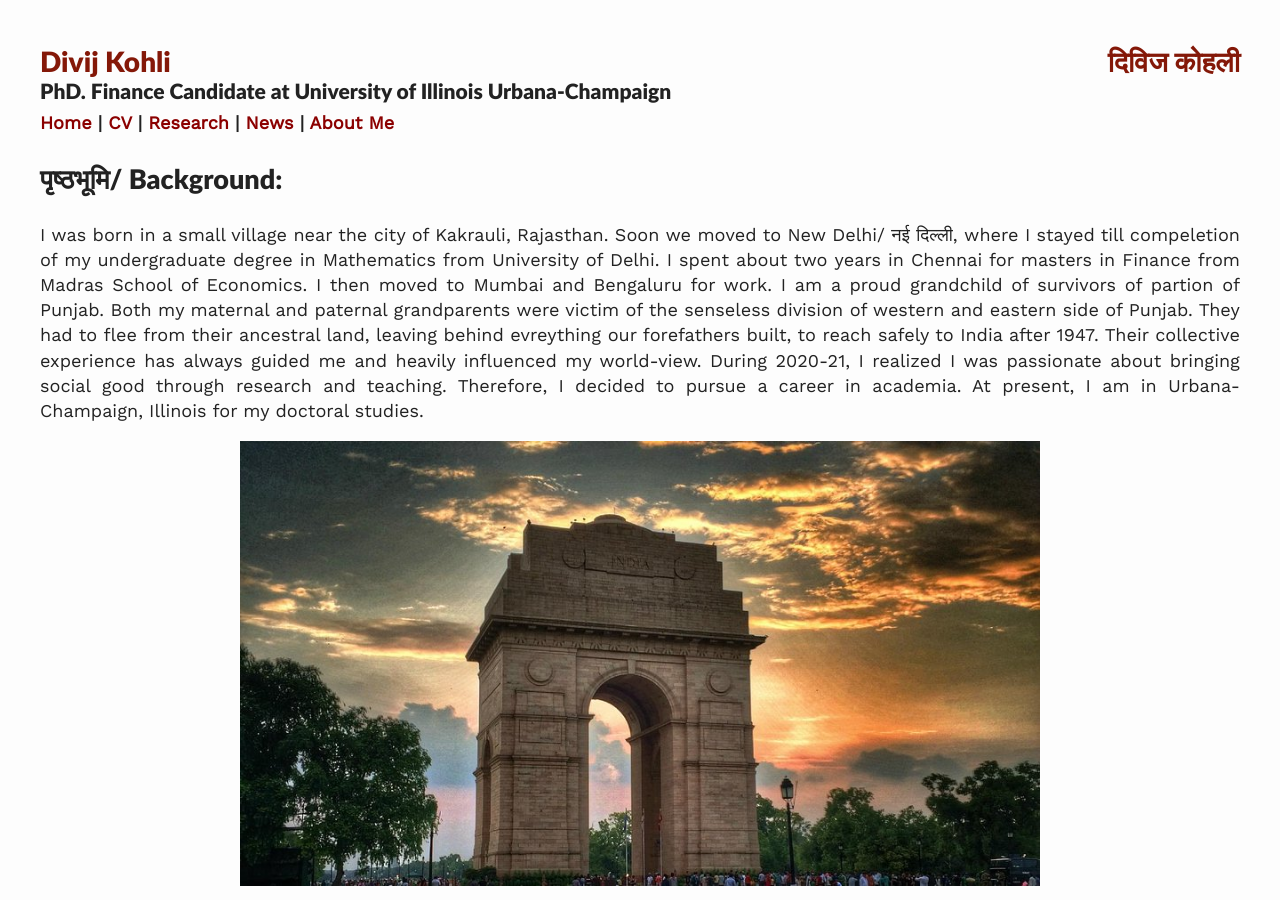
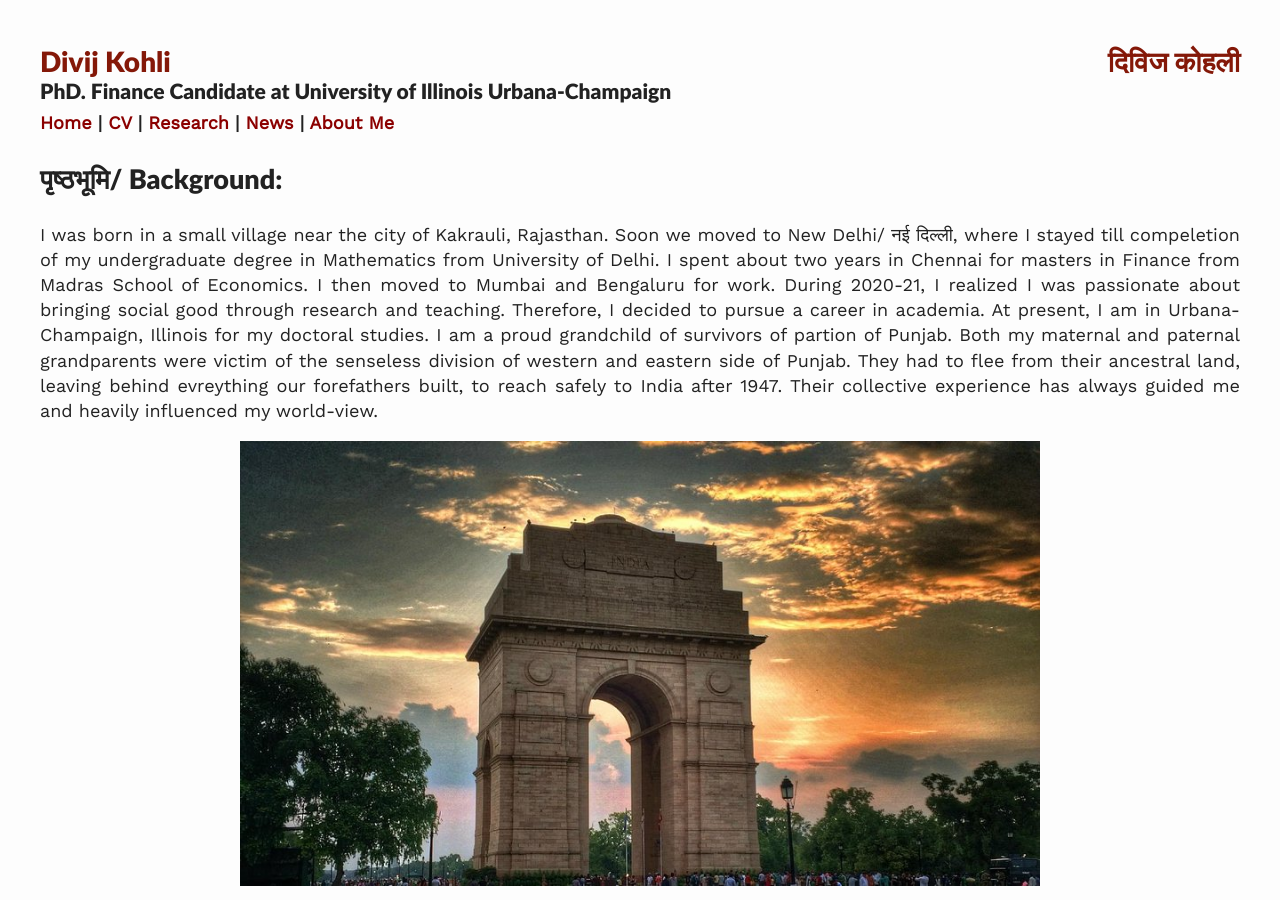
Before and after one commit to divijkohli/divijkohli.github.io, a Jekyll site: the page built from _pages/aboutme.md, in a window 1280 px wide and 900 px high. Built offline with Jekyll 4.4.1, drawn with Linux system fonts in a browser that asks for light colours; nearby versions of some CDN libraries.

Commit message:
Update aboutme.md

```diff
--- a/_pages/aboutme.md
+++ b/_pages/aboutme.md
@@ -6,13 +6,10 @@ permalink: /aboutme/
 <hr style="line-height: 2px; visibility:hidden;" />
 
 ## पृष्ठभूमि/ Background:
-<p align="justify"> I was born in a small village near the city of Kakrauli, Rajasthan. Soon we moved to New Delhi/ नई दिल्ली, where I stayed till compeletion of my undergraduate degree in Mathematics from University of Delhi. I spent about two years in Chennai for masters in Finance from Madras School of Economics. I then moved to Mumbai and Bengaluru for work.
+<p align="justify"> I was born in a small village near the city of Kakrauli, Rajasthan. Soon we moved to New Delhi/ नई दिल्ली, where I stayed till compeletion of my undergraduate degree in Mathematics from University of Delhi. I spent about two years in Chennai for masters in Finance from Madras School of Economics. I then moved to Mumbai and Bengaluru for work. During 2020-21, I realized I was passionate about bringing social good through research and teaching. Therefore, I decided to pursue a career in academia. At present, I am in Urbana-Champaign, Illinois for my doctoral studies.
 
 
-I am a proud grandchild of survivors of partion of Punjab. Both my maternal and paternal grandparents were victim of the senseless division of western and eastern side of Punjab. They had to flee from their ancestral land, leaving behind evreything our forefathers built, to reach safely to India after 1947. Their collective experience has always guided me and heavily influenced my world-view.
-
-
-During 2020-21, I realized I was passionate about bringing social good through research and teaching. Therefore, I decided to pursue a career in academia. At present, I am in Urbana-Champaign, Illinois for my doctoral studies. </p>
+I am a proud grandchild of survivors of partion of Punjab. Both my maternal and paternal grandparents were victim of the senseless division of western and eastern side of Punjab. They had to flee from their ancestral land, leaving behind evreything our forefathers built, to reach safely to India after 1947. Their collective experience has always guided me and heavily influenced my world-view.  </p>
 <div style="text-align: center;">
     <img src="{{ site.baseurl }}/assets/images/delhi.jpg" alt="" width="800">
 </div>
```
